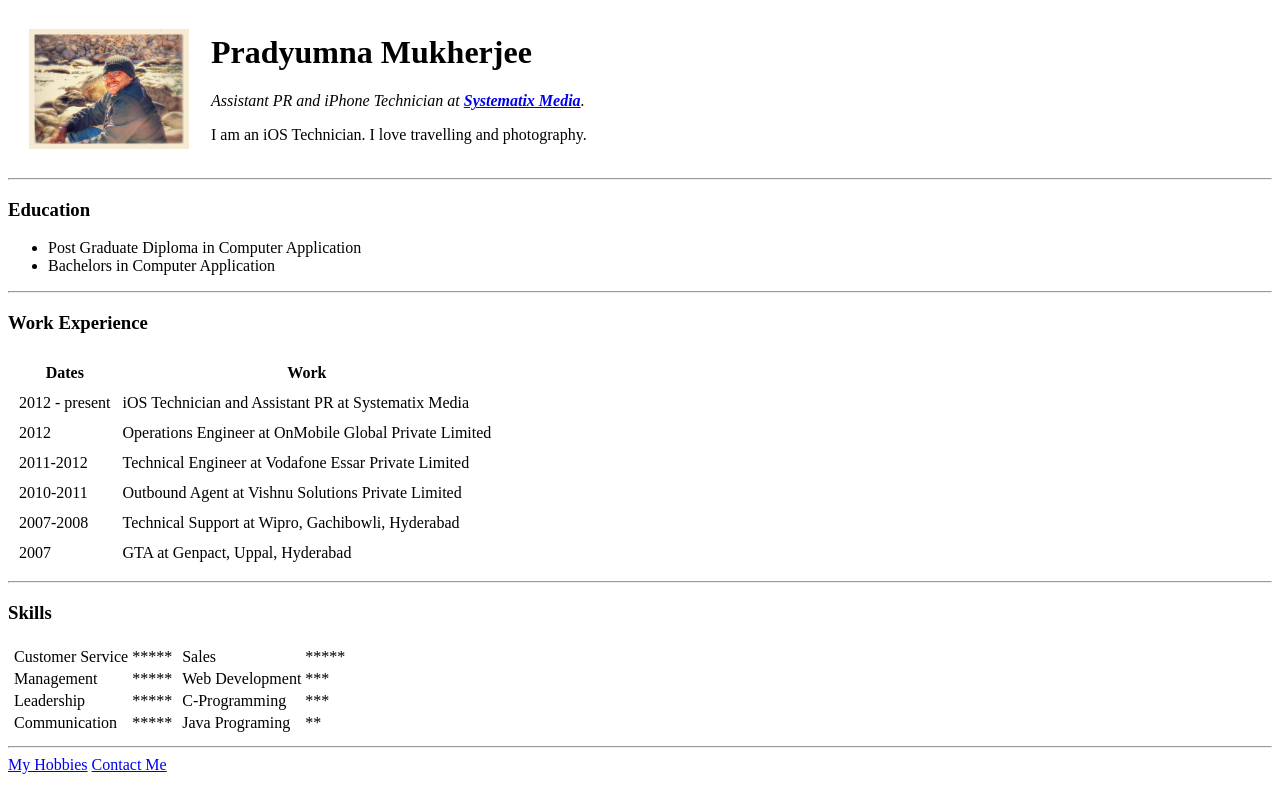
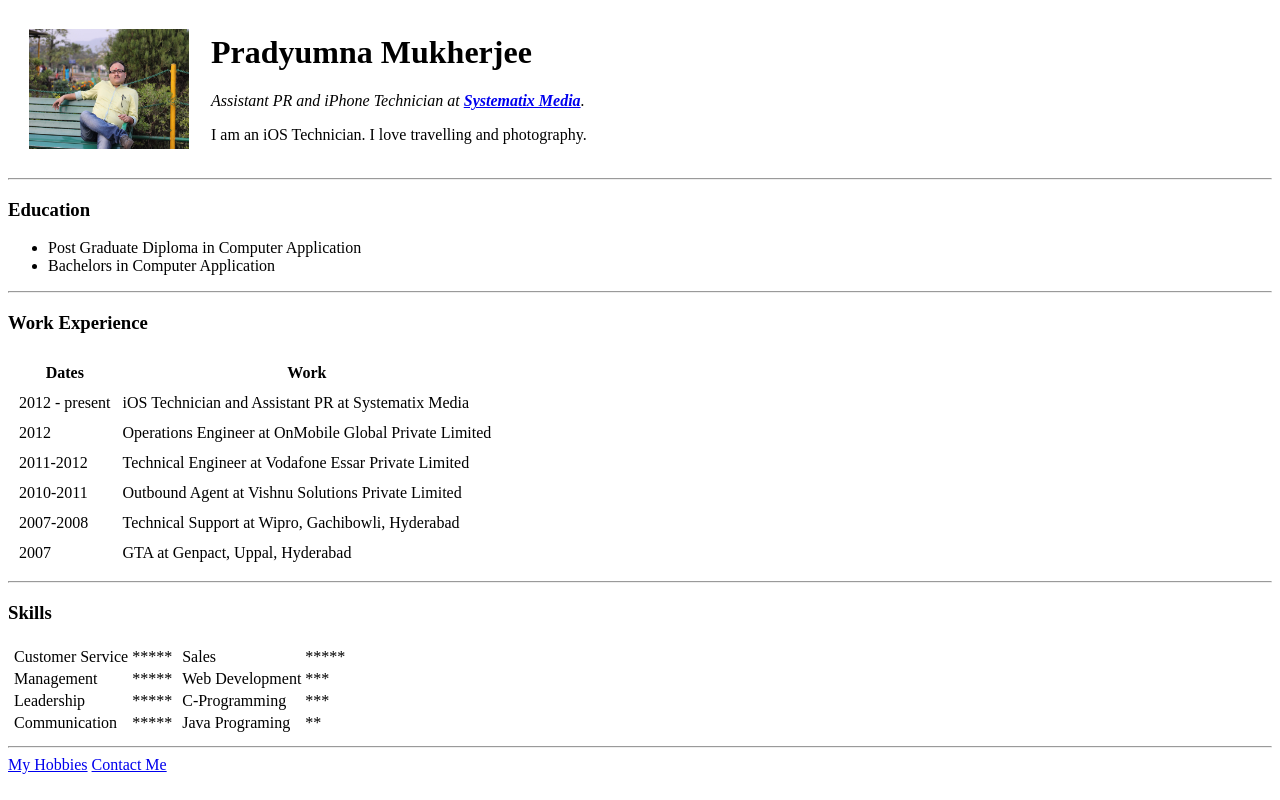
Before and after one commit to Pradyumna1985/cv, a plain HTML site: page index.html in a window 1280 px wide. Drawn offline with Linux system fonts and the light colour scheme.

Commit message:
changed image source

```diff
--- a/index.html
+++ b/index.html
@@ -5,7 +5,7 @@
 <body>
     <table cellspacing="20">
         <tr>
-            <td><img src="images/660-EFFECTS.JPG" alt="pradyumna profile picture" height="120" width="160"></td>
+            <td><img src="images/IMG_4641.JPG" alt="pradyumna profile picture" height="120" width="160"></td>
             <td><h1>Pradyumna Mukherjee</h1>
                 <p><em>Assistant PR and iPhone Technician at <strong><a href="https://systematixmedia.com/">Systematix Media</a></strong>.</em></p>
                 <p>I am an iOS Technician. I love travelling and photography.</p></td>
```
